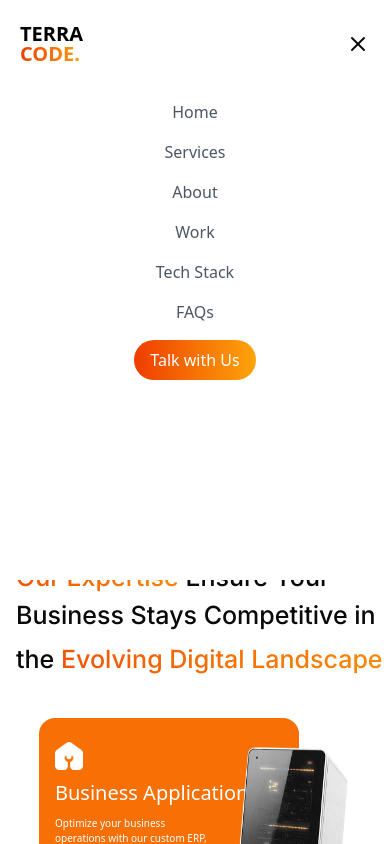
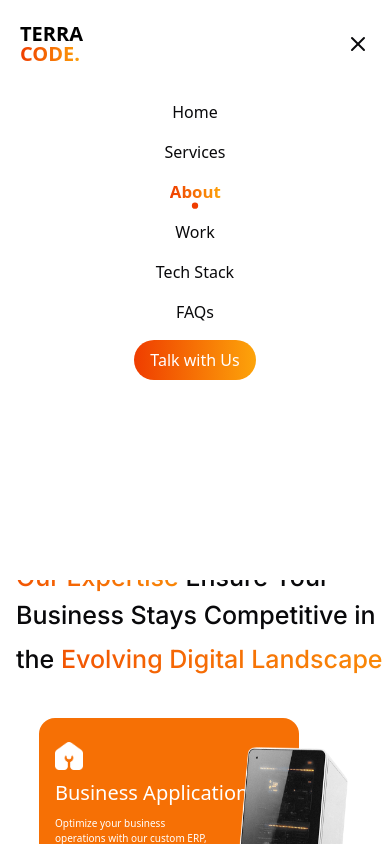
Before and after one commit to Terracode-Dev/Main-Site, a React (Vite) app: page / in a window 390 px wide. Both pictures are taken after a click on the button "Home". Shown: the top 844 px of the page. Built offline with nearby package versions, Linux system fonts and the light colour scheme.

Commit message:
navbar section again edit

```diff
--- a/src/components/navbar.tsx
+++ b/src/components/navbar.tsx
@@ -9,7 +9,7 @@ const Navbar: React.FC = () => {
   const [menuOpen, setMenuOpen] = useState(false);
   const [isContactFormOpen, setIsContactFormOpen] = useState(false);
   const [isVisible, setIsVisible] = useState(true);
-  const [activeSection, setActiveSection] = useState('home');
+  const [activeSection, setActiveSection] = useState('');
   const mobileMenuRef = useRef<HTMLDivElement>(null);
   const lastScrollY = useRef(0);
 
@@ -29,7 +29,7 @@ const Navbar: React.FC = () => {
       }
 
       // Active section determination
-      const sections = ['home', 'services', 'about', 'work', 'projects', 'qa'];
+      const sections = ['hero', 'services', 'about', 'work', 'projects', 'qa'];
       const scrollPosition = window.scrollY + window.innerHeight / 2;
 
       for (const section of sections) {
@@ -60,6 +60,7 @@ const Navbar: React.FC = () => {
       }
     `;
   };
+
 
   // Rest of your existing methods (toggleMenu, closeMenu, etc.)
   const toggleMenu = () => setMenuOpen(!menuOpen);
@@ -198,7 +199,7 @@ const Navbar: React.FC = () => {
       >
         <Link
           to="/"
-          className="text-gray-600 cursor-pointer hover:text-orange-600 transition-all duration-300"
+          className={`cursor-pointer transition-all duration-300 ${activeSection === 'hero' ? 'active-nav-link' : ''}`}
           onClick={closeMenu}
         >
           Home
@@ -207,7 +208,7 @@ const Navbar: React.FC = () => {
           to="services"
           smooth={true}
           duration={500}
-          className="text-gray-600 cursor-pointer hover:text-orange-600 transition-all duration-300"
+          className={`cursor-pointer transition-all duration-300 ${activeSection === 'services' ? 'active-nav-link' : ''}`}
           onClick={closeMenu}
         >
           Services
@@ -216,7 +217,7 @@ const Navbar: React.FC = () => {
           to="about"
           smooth={true}
           duration={500}
-          className="text-gray-600 cursor-pointer hover:text-orange-600 transition-all duration-300"
+          className={`cursor-pointer transition-all duration-300 ${activeSection === 'about' ? 'active-nav-link' : ''}`}
           onClick={closeMenu}
         >
           About
@@ -225,7 +226,7 @@ const Navbar: React.FC = () => {
           to="work"
           smooth={true}
           duration={500}
-          className="text-gray-600 cursor-pointer hover:text-orange-600 transition-all duration-300"
+          className={`cursor-pointer transition-all duration-300 ${activeSection === 'work' ? 'active-nav-link' : ''}`}
           onClick={closeMenu}
         >
           Work
@@ -234,7 +235,7 @@ const Navbar: React.FC = () => {
           to="projects"
           smooth={true}
           duration={500}
-          className="text-gray-600 cursor-pointer hover:text-orange-600 transition-all duration-300"
+          className={`cursor-pointer transition-all duration-300 ${activeSection === 'projects' ? 'active-nav-link' : ''}`}
           onClick={closeMenu}
         >
           Tech Stack
@@ -243,7 +244,7 @@ const Navbar: React.FC = () => {
           to="qa"
           smooth={true}
           duration={500}
-          className="text-gray-600 cursor-pointer hover:text-orange-600 transition-all duration-300"
+          className={`cursor-pointer transition-all duration-300 ${activeSection === 'qa' ? 'active-nav-link' : ''}`}
           onClick={closeMenu}
         >
           FAQs
```
